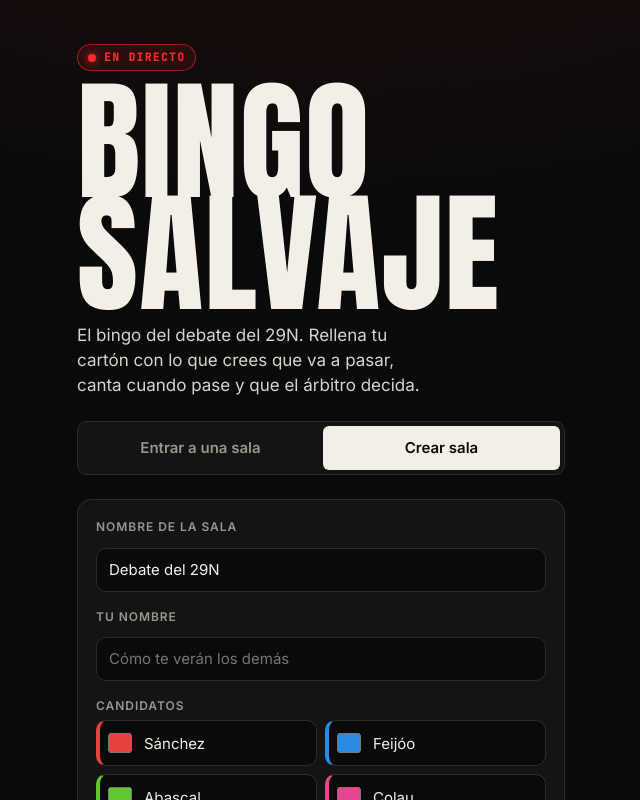
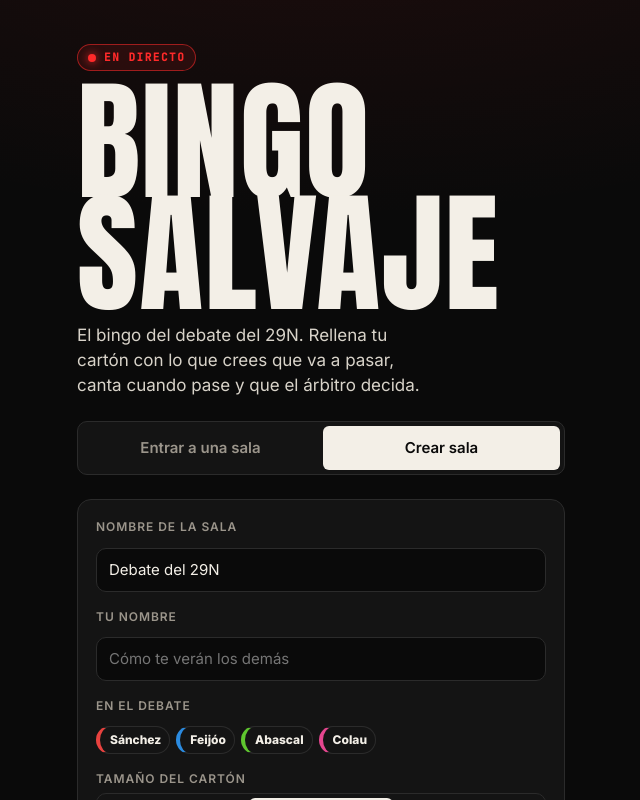
Before and after one commit to angelip2303/bingo, a React (Vite) app: page / in a window 1280 px wide. Both pictures are taken after a click on the tab "Crear sala". Shown: the top 800 px of the page, without its empty margins (319-959 px from the left). Built offline with nearby package versions, Linux system fonts and the light colour scheme; no server answers.

Commit message:
Candidatos fijos al crear sala
Co-Authored-By: Claude Opus 5.5 <noreply@anthropic.com>

```diff
--- a/src/components/Home.tsx
+++ b/src/components/Home.tsx
@@ -54,7 +54,7 @@ function CreateRoom() {
   const [name, setName] = useState('Debate del 29N');
   const [player, setPlayer] = useState(savedName);
   const [size, setSize] = useState(4);
-  const [cands, setCands] = useState<Candidate[]>(DEFAULT_CANDIDATES);
+
   const [busy, setBusy] = useState(false);
   const [err, setErr] = useState<string | null>(null);
 
@@ -63,7 +63,7 @@ function CreateRoom() {
     setBusy(true); setErr(null);
     try {
       saveName(player.trim());
-      const clean = cands.map((c, i) => ({ ...c, name: c.name.trim() || `Candidato ${i + 1}` }));
+      const clean = DEFAULT_CANDIDATES.map((c, i) => ({ ...c, name: c.name.trim() || `Candidato ${i + 1}` }));
       const { room } = await backend.createRoom({
         name: name.trim() || 'Debate', candidates: clean, boardSize: size,
         playerName: player.trim(), seedItems: seedItems(clean),
@@ -83,24 +83,14 @@ function CreateRoom() {
       <label className="field"><span>Tu nombre</span>
         <input value={player} onChange={(e) => setPlayer(e.target.value)} maxLength={24} required placeholder="Cómo te verán los demás" />
       </label>
-      <fieldset className="field">
-        <legend>Candidatos</legend>
-        <div className="cand-grid">
-          {cands.map((c, i) => (
-            <div key={i} className="cand-input" style={{ '--cand': c.color } as React.CSSProperties}>
-              <input
-                type="color" value={c.color} aria-label={`Color del candidato ${i + 1}`}
-                onChange={(e) => setCands(cands.map((x, j) => (j === i ? { ...x, color: e.target.value } : x)))}
-              />
-              <input
-                value={c.name} maxLength={20} aria-label={`Nombre del candidato ${i + 1}`}
-                onChange={(e) => setCands(cands.map((x, j) => (j === i ? { ...x, name: e.target.value } : x)))}
-              />
-            </div>
+      <div className="field">
+        <span>En el debate</span>
+        <div className="balance">
+          {DEFAULT_CANDIDATES.map((c) => (
+            <span key={c.name} className="bal" style={{ '--cand': c.color } as React.CSSProperties}><b>{c.name}</b></span>
           ))}
         </div>
-        <small className="muted">Puedes cambiarlos luego desde la pestaña Sala.</small>
-      </fieldset>
+      </div>
       <fieldset className="field">
         <legend>Tamaño del cartón</legend>
         <div className="seg small">
```
